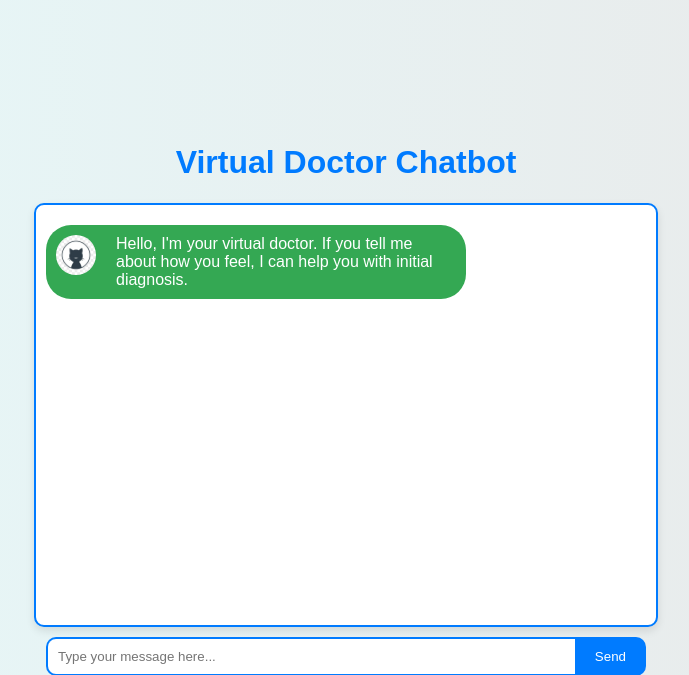
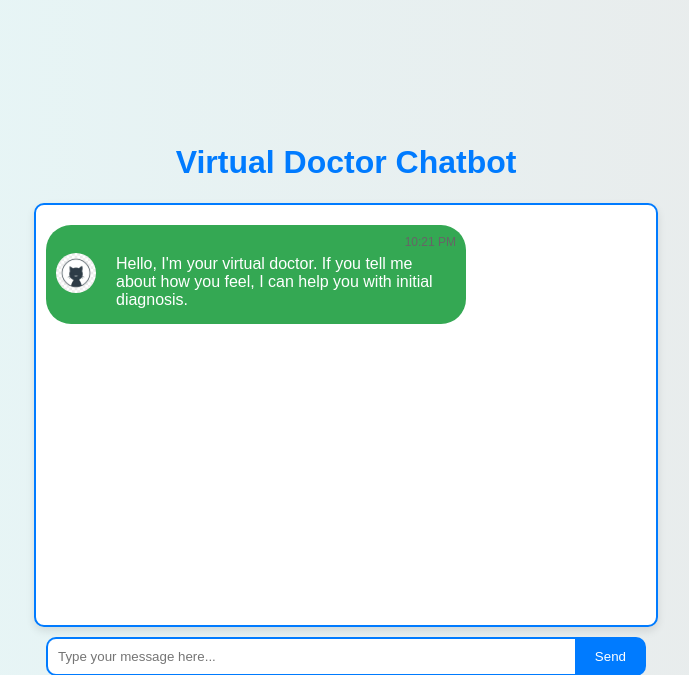
Before and after one commit to xtchen64/virtual-doctor-chatbot, a Flask app: page / in a window 1280 px wide. Shown: the top 675 px of the page, without its empty margins (294-983 px from the left). Run offline with Flask 3, Linux system fonts and the light colour scheme.

Commit message:
Added functionality to website.

````diff
--- a/website/app.py
+++ b/website/app.py
@@ -1,17 +1,22 @@
 from flask import Flask, render_template, request, jsonify
 import openai
 from openai import OpenAI
+from config import OPENAI_API_KEY
 
 app = Flask(__name__)
 
 # Replace 'your_openai_api_key' with your actual OpenAI API key
-openai.api_key = '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'
+openai.api_key = OPENAI_API_KEY
 # Set up client
 client = OpenAI(
     # defaults to os.environ.get("OPENAI_API_KEY")
     api_key=openai.api_key,
 )
 
+# Global variables
+prompt_id = 1
+symptom_list_str = ""
+active_session = True
 
 def get_prompt(text: str, prompt_id=1, symptom_list_str=""):
   """
@@ -25,8 +30,8 @@ def get_prompt(text: str, prompt_id=1, symptom_list_str=""):
   ```{text}```
 
   Do one of the following, whichever is better:
-  1) If the patient provided any symptoms in the text, summarize the the symptoms in a Python list, for example: ['headache','toothache']. Do not say anything else besides this list.
-  2) If the patient did not provide any symptoms in the text, then do not respond with a list. Instead, respond to their message in conversation-style sentences, and then tell the patient politely that you did not hear any symptoms and ask the patient to provide their symptoms. Do not respond with a list in this scenario.
+  1) If the patient provided any medical symptoms in the text, summarize the the symptoms in a Python list, for example: ['headache','toothache']. Do not say anything else besides this list.
+  2) If the patient did not provide any medical symptoms in the text, then do not respond with a list. Instead, respond to their message in conversation-style sentences, and then tell the patient politely that you did not hear any symptoms and ask the patient to provide their symptoms. Do not respond with a list in this scenario.
   """
 
   # Prompt 2: Determine if the patient says the symptom list looks good:
@@ -58,22 +63,25 @@ def get_prompt(text: str, prompt_id=1, symptom_list_str=""):
 
 
 def get_response(prompt, client):
-  """
-  Returns response from prompt.
-  """
-  response = client.chat.completions.create(
-      messages=[
-          {
-              "role": "user",
-              "content": prompt,
-          }
-      ],
-      model="gpt-3.5-turbo",
-  )
+    """
+    Returns response from prompt.
+    """
+    try:
+        response = client.chat.completions.create(
+            messages=[
+                {
+                    "role": "user",
+                    "content": prompt,
+                }
+            ],
+            model="gpt-3.5-turbo",
+        )
+    except Exception as e:
+        print(f"An error occurred: {e}")
 
-  message = response.choices[0].message.content
+    message = response.choices[0].message.content
 
-  return message
+    return message
 
 @app.route('/')
 def index():
@@ -81,15 +89,44 @@ def index():
 
 @app.route('/get-response', methods=['POST'])
 def handle_request():
+    # Declare global variables
+    global prompt_id, symptom_list_str, active_session  # Declare global variables
+
     data = request.json
     user_text = data['text']
 
-    # Generate the prompt
-    prompt = get_prompt(user_text)
+    """
+    Generate doctor_response
+    1. prompt_id == 1 => get prompt => get doctor_raw_response.
+        a. if doctor_raw_response starts with "[" => Update symptom_list_str and set prompt_id to 2 => doctor_confirm_response
+        b. else => directly return doctor_raw_response
+    2. prompt_id == 2 => get prompt => get doctor_raw_response.
+        a. if doctor_raw_response == "proceed" => return doctor_final_words => end session
+        b. if doctor_raw_response starts with "[" => Update symptom_list_str with doctor_raw_response => doctor_confirm_response
+        b. else => return doctor_raw_response
+    """
+    prompt = get_prompt(user_text, prompt_id, symptom_list_str)
+    doctor_raw_response = get_response(prompt, client)
 
-    # Get the response from OpenAI
-    response_message = get_response(prompt, client)
-    return jsonify({"message": response_message})
+    if prompt_id == 1:
+        if doctor_raw_response.startswith("["):
+            symptom_list_str = doctor_raw_response  # Update the global variable
+            prompt_id = 2
+            doctor_response = 'Based on our conversation, these are your symptoms: {}. Is there anything that you want to add or clarify?'.format(symptom_list_str)
+        else:
+            doctor_response = doctor_raw_response
+
+    else:  # prompt_id == 2
+        if doctor_raw_response == "proceed":
+            doctor_response = "Thank you for using virtual doctor! Based on our conversation, these are your symptoms: {}. Good bye!".format(symptom_list_str)
+            active_session = False
+        elif doctor_raw_response.startswith("["):
+            symptom_list_str = doctor_raw_response  # Update the global variable
+            doctor_response = 'Based on our conversation, these are your symptoms: {}. Is there anything that you want to add or clarify?'.format(symptom_list_str)
+        else:
+            doctor_response = doctor_raw_response
+
+    return jsonify({"message": doctor_response})
 
 if __name__ == '__main__':
     app.run(debug=True)
--- a/website/static/css/style.css
+++ b/website/static/css/style.css
@@ -66,7 +66,7 @@ body {
 .message {
     display: flex;
     align-items: flex-start; /* Align items to the top */
-    padding: 10px;
+    padding: 10px 10px 15px 10px;
     margin: 10px 0;
     border-radius: 25px;
     color: white;
@@ -79,6 +79,7 @@ body {
 /* Ensure that the text within the message is also allowed to wrap */
 .message-text {
     flex-grow: 1;  /* Allow the text container to grow */
+    margin-top: 5px;  /* Add some space between timestamp and text */
     margin-left: 10px;  /* Add some space between avatar and text */
     word-break: break-word;  /* Break the word to prevent overflow */
 }
@@ -92,12 +93,29 @@ body {
     background-color: #34a853; /* Different shade for bot */
 }
 
+/* Timestamp styling */
+.timestamp {
+    font-size: 0.75em; /* Smaller font size for timestamp */
+    color: #666; /* Lighter color for timestamp */
+    text-align: right; /* Align the timestamp to the right */
+    padding-bottom: 1px; /* Padding to position the timestamp */
+    width: 100%; /* Make the timestamp take the full width of the wrapper */
+}
+
+.message-wrapper {
+    flex-grow: 1; /* Allow the wrapper to grow */
+    display: flex; /* Use flex layout */
+    flex-direction: column; /* Stack timestamp and text vertically */
+}
+
 /* Avatar styling */
 .avatar {
     flex-shrink: 0; /* Prevent the avatar from shrinking */
+    align-self: flex-start;
     width: 40px;
     height: 40px;
     border-radius: 50%;
+    margin-top: 18px;
     margin-right: 10px;
     background-size: cover;
 }
--- a/website/static/js/script.js
+++ b/website/static/js/script.js
@@ -8,11 +8,18 @@ function addMessage(message, sender) {
     var messageClass = sender === "user" ? "user-message" : "bot-message";
     var avatarClass = sender === "user" ? "user-avatar" : "doctor-avatar";
 
+    // Get the current timestamp
+    var timestamp = new Date().toLocaleTimeString([], { hour: '2-digit', minute: '2-digit' });
+
     // Create a new div for the message
     var newMessage = document.createElement('div');
     newMessage.className = 'message ' + messageClass;
-    newMessage.innerHTML = '<div class="avatar ' + avatarClass + '"></div>' +
-                           '<div class="message-text">' + message + '</div>';
+    newMessage.innerHTML =
+        '<div class="avatar ' + avatarClass + '"></div>' +
+        '<div class="message-wrapper">' +
+            '<div class="timestamp">' + timestamp + '</div>' +
+            '<div class="message-text">' + message + '</div>' +
+        '</div>';
 
     // Append the new message div to the chat container
     chatContainer.appendChild(newMessage);
````
Also changed, not shown: README.md, 1 other file.
